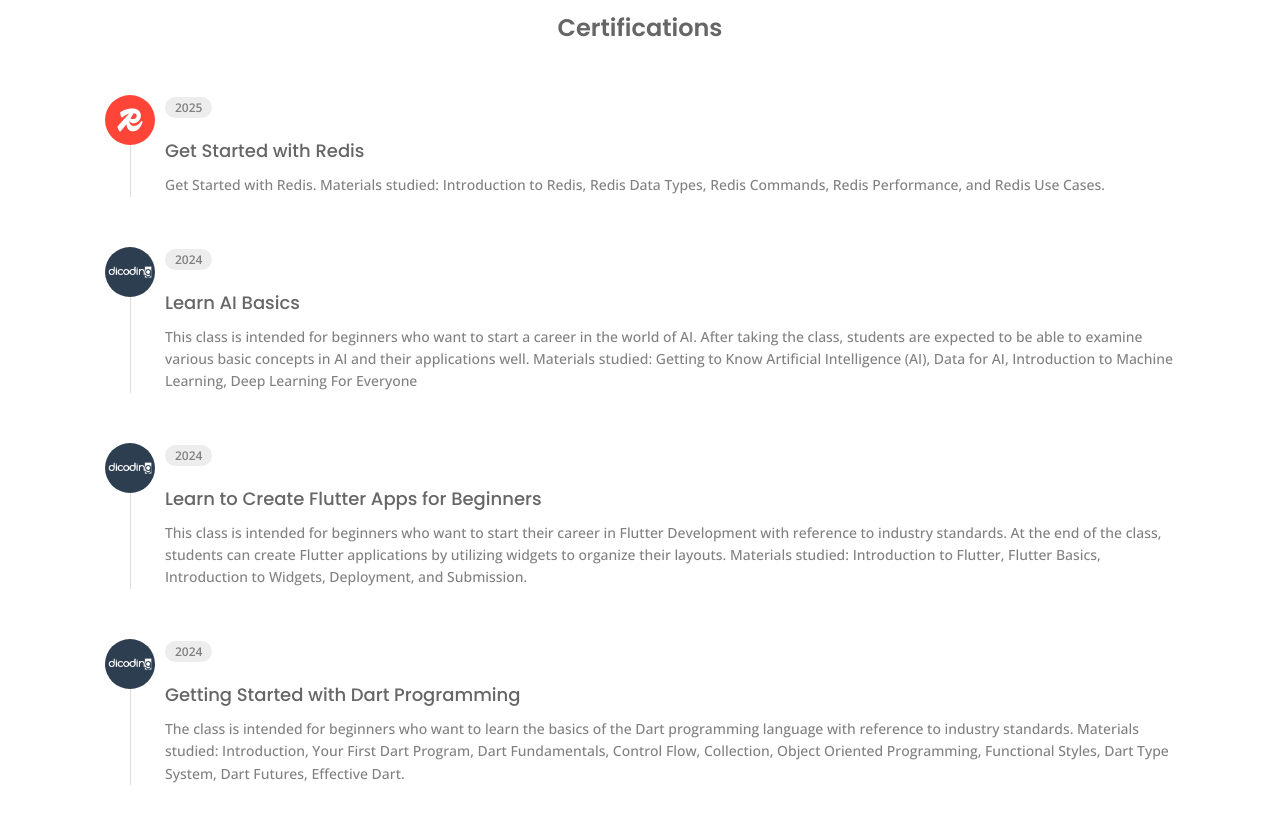
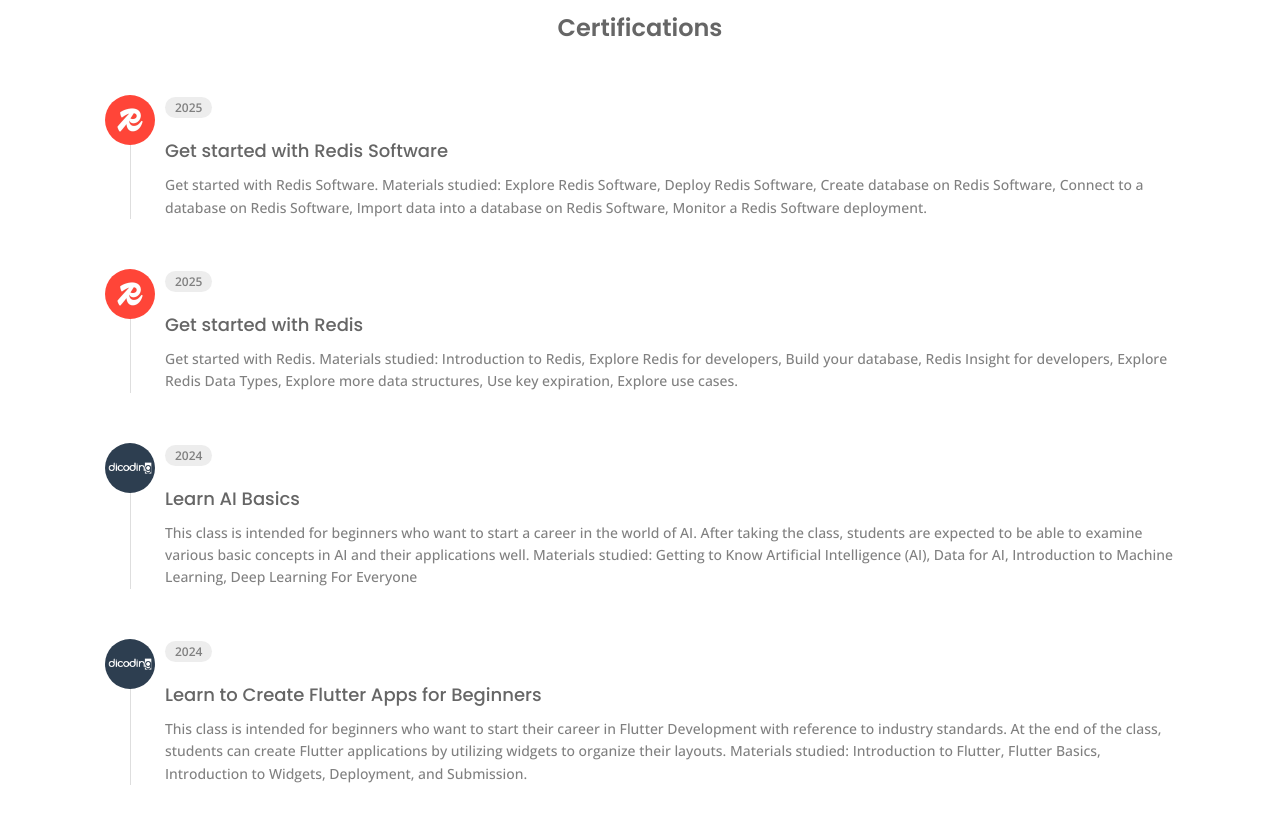
Before and after one commit to abdaziznet/vite-react-portfolio, a React (Vite) app: page /about in a window 1280 px wide. Shown: the part 1620-2453 px from the top of the page. Built offline with nearby package versions, Linux system fonts and the light colour scheme.

Commit message:
penambahan serfikat get started with redis software

```diff
--- a/src/data.jsx
+++ b/src/data.jsx
@@ -417,10 +417,18 @@
   {
     id: 20,
     img: CertRedis,
-    title: "Get Started with Redis",
-    desc: "Get Started with Redis. Materials studied: Introduction to Redis, Redis Data Types, Redis Commands, Redis Performance, and Redis Use Cases.",
+    title: "Get started with Redis",
+    desc: "Get started with Redis. Materials studied: Introduction to Redis, Explore Redis for developers, Build your database, Redis Insight for developers, Explore Redis Data Types, Explore more data structures, Use key expiration, Explore use cases.",
     date: "2025",
     url: "https://www.credential.net/4aad43d4-1ce8-450e-8b1a-595db2aa503b?username=abdaziz",
+  },
+  {
+    id: 21,
+    img: CertRedis,
+    title: "Get started with Redis Software",
+    desc: "Get started with Redis Software. Materials studied: Explore Redis Software, Deploy Redis Software, Create database on Redis Software, Connect to a database on Redis Software, Import data into a database on Redis Software, Monitor a Redis Software deployment.",
+    date: "2025",
+    url: "https://www.credential.net/2599097b-dee0-44f3-b88e-af0ace5b6d70?username=abdaziz",
   },
 ];
 
```
